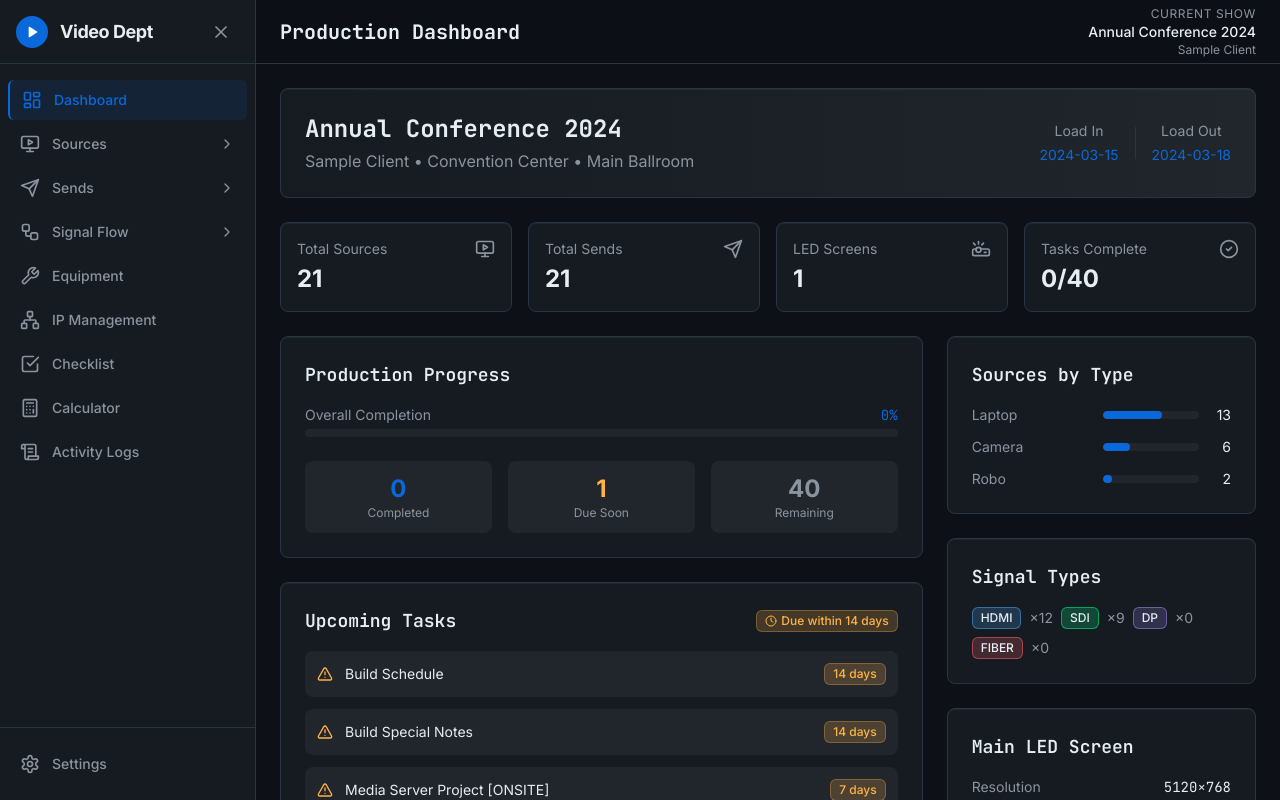
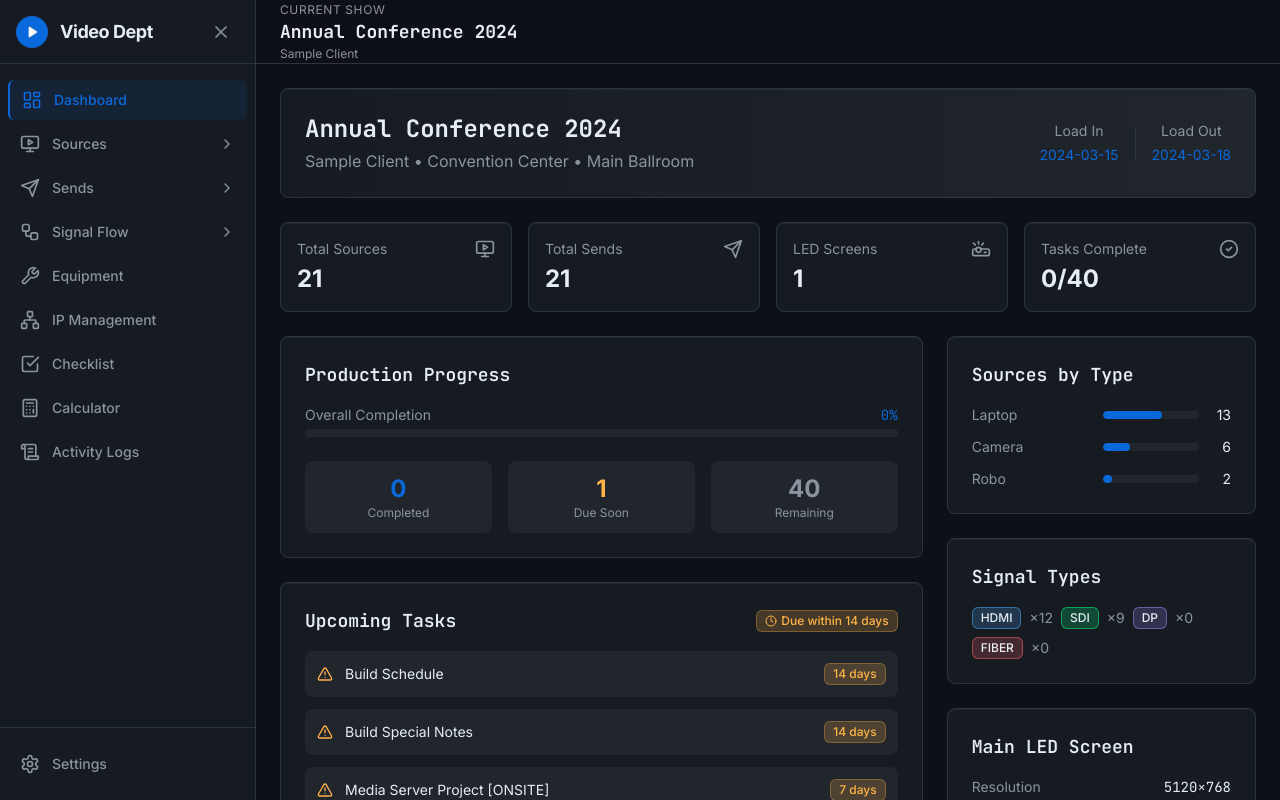
Before and after one commit to vant-ks/VideoDept, a React (Vite) app in the folder video-production-manager/: page / in a window 1280 px wide. Built offline with nearby package versions, Linux system fonts and the light colour scheme.

Commit message:
Reorganize header layout for future user menu
- Move production info (show name, client) to left side of header
- Remove page title from header when production info exists
- Reserve space on right side of header for future user account menu
- Cleaner visual hierarchy with production at the top

```diff
--- a/video-production-manager/src/components/Layout.tsx
+++ b/video-production-manager/src/components/Layout.tsx
@@ -187,20 +187,25 @@ export const Layout: React.FC<LayoutProps> = ({ children }) => {
       )}>
         {/* Header */}
         <header className="sticky top-0 z-40 flex items-center justify-between h-16 px-6 bg-av-bg/80 backdrop-blur-md border-b border-av-border">
+          {production ? (
+            <div>
+              <p className="text-xs text-av-text-muted uppercase tracking-wider">Current Show</p>
+              <p className="text-lg font-display font-bold text-av-text">{production.showName}</p>
+              <p className="text-xs text-av-text-muted">{production.client}</p>
+            </div>
+          ) : (
             <div>
               <h1 className="text-xl font-display font-bold text-av-text capitalize">
                 {activeTab === 'dashboard' ? 'Production Dashboard' : activeTab}
               </h1>
             </div>
-          {production && (
+          )}
           <div className="flex items-center gap-4">
-              <div className="text-right">
-                <p className="text-xs text-av-text-muted uppercase tracking-wider">Current Show</p>
-                <p className="text-sm font-medium text-av-text">{production.showName}</p>
-                <p className="text-xs text-av-text-muted">{production.client}</p>
+            {/* Reserved space for future user account menu */}
+            <div className="w-10 h-10">
+              {/* User menu will go here */}
             </div>
           </div>
-          )}
         </header>
 
         {/* Page Content */}
```
Also changed, not shown: 1 other file (tests, documents, lock files or other folders). Lines whose indentation alone changed are shown as unchanged.
